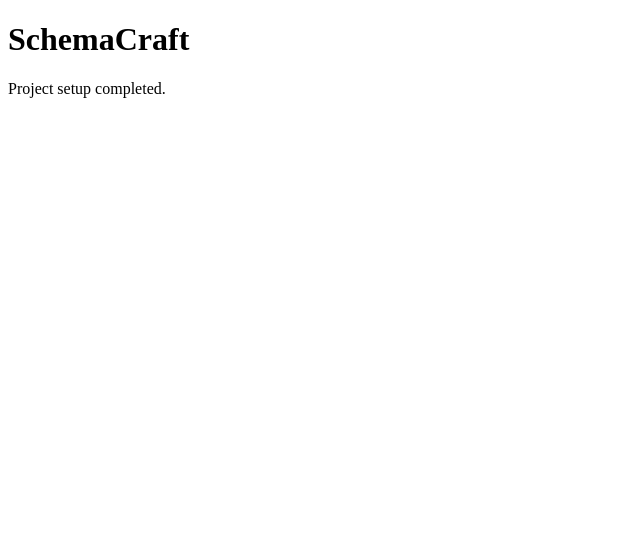
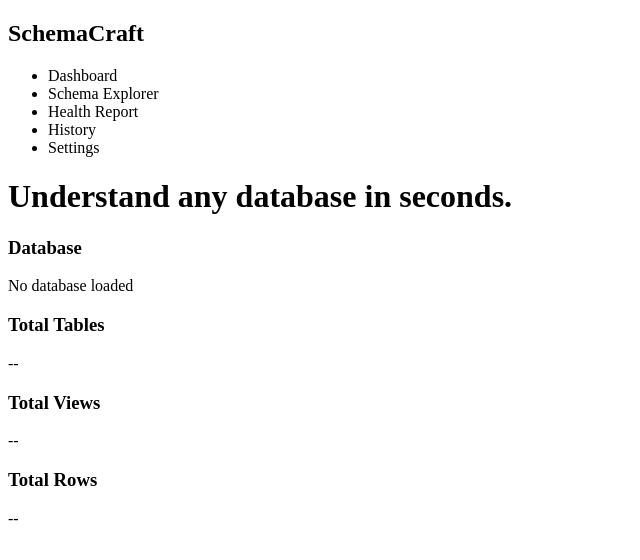
Before and after one commit to karthik-k11/SchemaCraft, a Flask app: page / in a window 1280 px wide. Shown: the top 560 px of the page, without its empty margins (0-640 px from the left). Run offline with Flask 3, Linux system fonts and the light colour scheme.

Commit message:
Initiated the webpage

```diff
--- a/templates/index.html
+++ b/templates/index.html
@@ -1,14 +1,62 @@
 <!DOCTYPE html>
 <html lang="en">
+
 <head>
     <meta charset="UTF-8">
+    <meta name="viewport" content="width=device-width, initial-scale=1.0">
     <title>SchemaCraft</title>
+
+    <link rel="stylesheet" href="{{ url_for('static', filename='style.css') }}">
 </head>
+
 <body>
 
-<h1>SchemaCraft</h1>
+    <div class="sidebar">
+        <h2>SchemaCraft</h2>
 
-<p>Project setup completed.</p>
+        <ul>
+            <li>Dashboard</li>
+            <li>Schema Explorer</li>
+            <li>Health Report</li>
+            <li>History</li>
+            <li>Settings</li>
+        </ul>
+    </div>
+
+    <div class="main-content">
+
+        <header>
+            <h1>Understand any database in seconds.</h1>
+        </header>
+
+        <div class="dashboard">
+
+            <div class="card">
+                <h3>Database</h3>
+                <p>No database loaded</p>
+            </div>
+
+            <div class="card">
+                <h3>Total Tables</h3>
+                <p>--</p>
+            </div>
+
+            <div class="card">
+                <h3>Total Views</h3>
+                <p>--</p>
+            </div>
+
+            <div class="card">
+                <h3>Total Rows</h3>
+                <p>--</p>
+            </div>
+
+        </div>
+
+    </div>
+
+    <script src="{{ url_for('static', filename='script.js') }}"></script>
 
 </body>
+
 </html>
```
